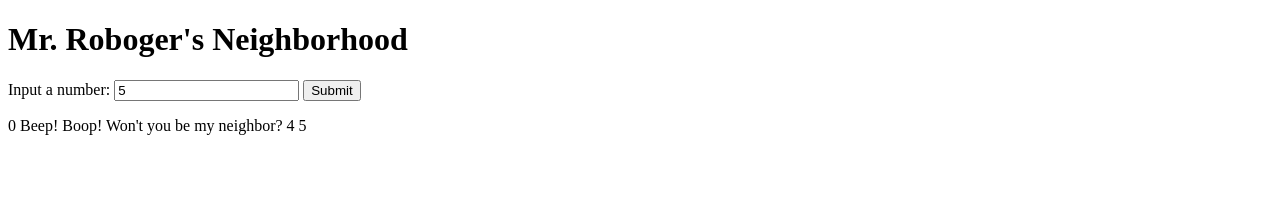
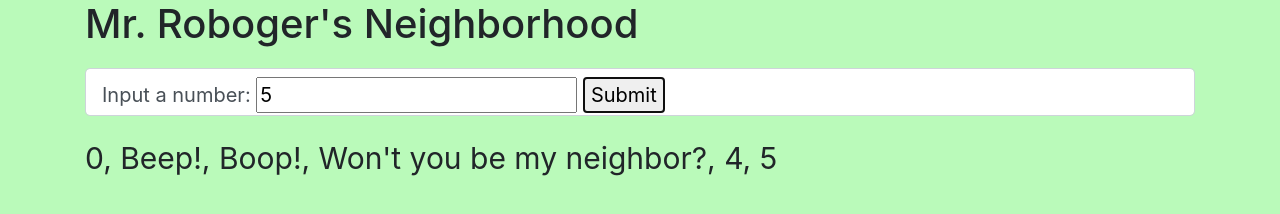
Before and after one commit to helen-lehrer/Mr-Robogers-Neighborhood, a plain HTML site: page index.html in a window 1280 px wide. Both pictures are taken after typing "5" into the empty fields and a click on the button "Submit". Drawn offline with nearby package versions, Linux system fonts and the light colour scheme.

Commit message:
Add Bootstrap & CSS styling

```diff
--- a/css/styles.css
+++ b/css/styles.css
@@ -0,0 +1,10 @@
+body {
+  background-color: rgb(186, 250, 186);
+}
+p {
+  font-size: 30px;
+  margin: 20px;
+}
+form {
+  margin-top: 20px;
+}
--- a/index.html
+++ b/index.html
@@ -1,16 +1,19 @@
 <!DOCTYPE html>
 <html lan="en-US">
   <head>
+    <link rel="stylesheet" href="https://cdn.jsdelivr.net/npm/bootstrap@4.3.1/dist/css/bootstrap.min.css" integrity="sha384-ggOyR0iXCbMQv3Xipma34MD+dH/1fQ784/j6cY/iJTQUOhcWr7x9JvoRxT2MZw1T" crossorigin="anonymous">
     <script src="js/scripts.js"></script>
     <link rel="stylesheet" href="css/styles.css" type="text/css">
   </head>
   <body>
+    <div class="container">
     <h1>Mr. Roboger's Neighborhood</h1>
-    <form id="number-input-form">
+    <form id="number-input-form" class="form-control form-control-lg">
       <label> Input a number:
         <input id="user-input" type="number">
       </label>
     <button type="submit">Submit</button>
     </form>
+  </div>
   </body>
 </html>
--- a/js/scripts.js
+++ b/js/scripts.js
@@ -57,11 +57,12 @@ function handleFormSubmission(event) {
   event.preventDefault();
   resetSubmission();
   beepBoop();
-  let newArrayValue = newArray.join(" ");
+  let newArrayValue = newArray.join(", ");
   const newParagraph = document.createElement("p");
   newParagraph.innerText = newArrayValue;
   const currentParagraph = document.getElementById("p1");
   document.body.insertBefore(newParagraph, currentParagraph);
+  newParagraph.setAttribute("class", "container");
 }
 
 window.addEventListener("load", function () {
```
Also changed, not shown: README.md.
